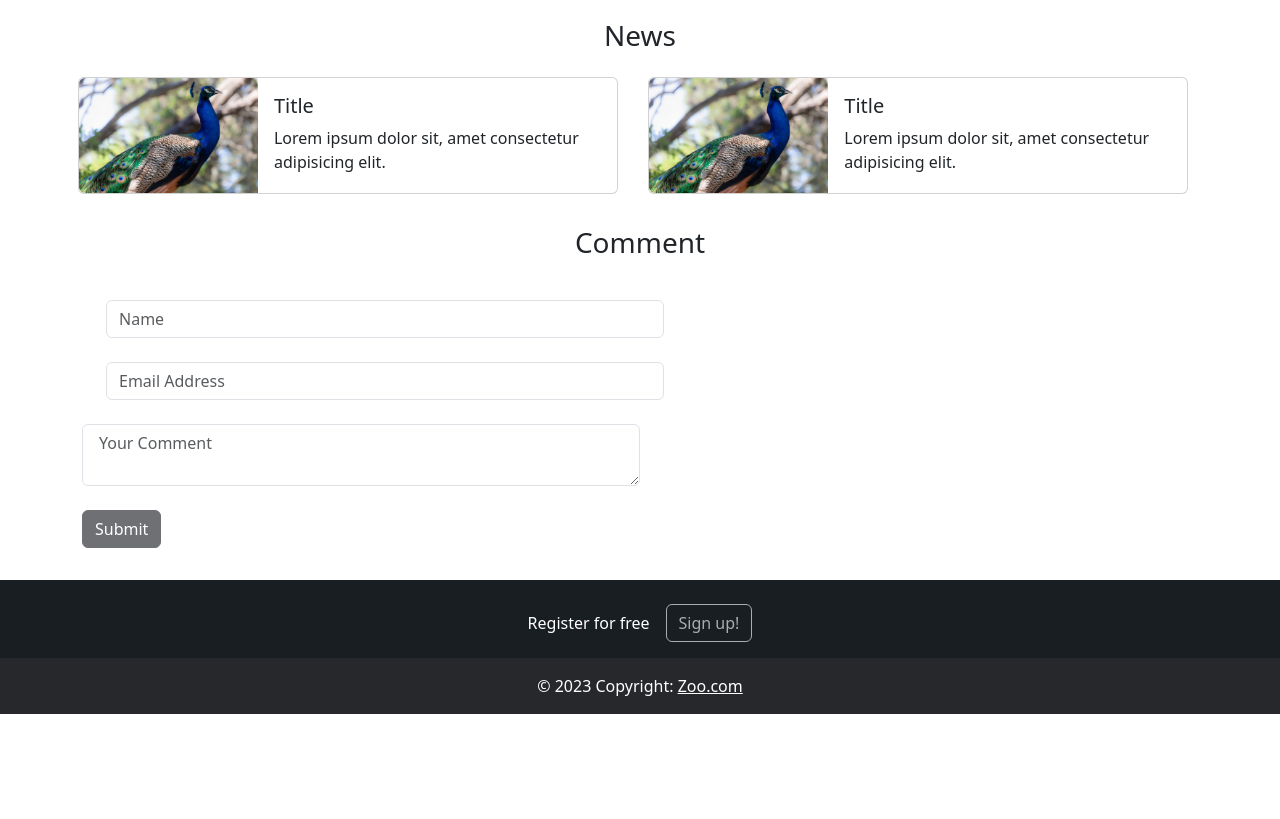
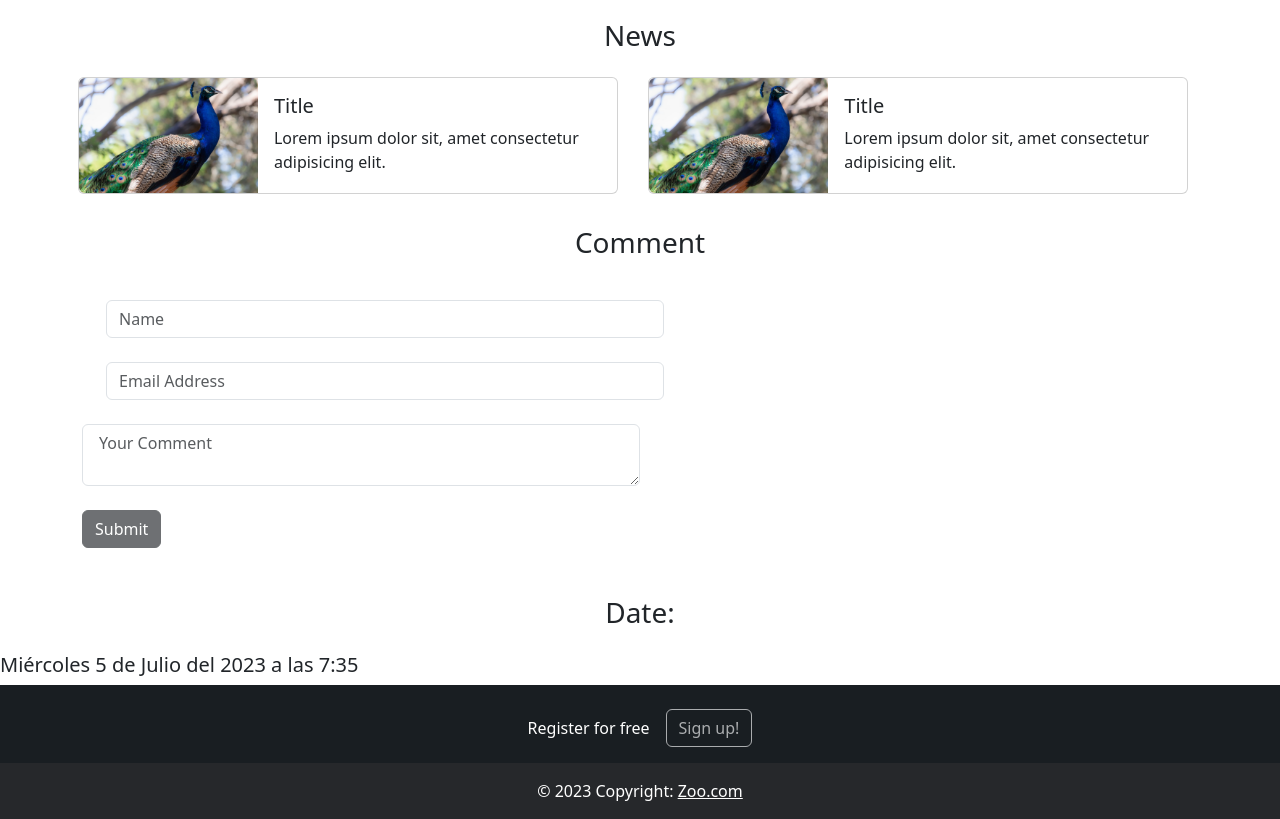
Before and after one commit to nasre21/html_css, a plain HTML site: page html/index.html in a window 1280 px wide. Shown: the part 744-1563 px from the top of the page. Before the commit the page ends 1458 px from the top, so only its background shows below. Drawn offline with nearby package versions, Linux system fonts and the light colour scheme.

Commit message:
add two function

```diff
--- a/html/index.html
+++ b/html/index.html
@@ -100,6 +100,16 @@
     </div>
 
 
+    <div class="text_h3">
+      <h3>Date:</h3>
+
+    </div>
+
+    <div>
+
+      <h5 id="date"></h5>
+    </div>
+
 
 
 
@@ -132,5 +142,8 @@
       </footer>
     </section>
 
+
+    <script src="../js/date.js"></script>
+
 </body>
 </html>
--- /dev/null
+++ b/js/date.js
@@ -0,0 +1,14 @@
+function showDate() {
+    const months = ["Enero", "Febrero", "Marzo", "Abril", "Mayo", "Junio", "Julio", "Agosto", "Septiembre", "Octubre", "Noviembre", "Diciembre"];
+    const days = ["Domingo", "Lunes", "Martes", "Miércoles", "Jueves", "Viernes", "Sábado"];
+    const date = new Date();
+    const day = days[date.getDay()];
+    const dia = date.getDate();
+    const hour = date.getHours();
+    const minutes = String(date.getMinutes()).padStart(2, '0');
+    const month = months[date.getMonth()];
+    const year = date.getFullYear();
+    document.getElementById("date").innerHTML = `${day} ${dia} de ${month} del ${year} a las ${hour}:${minutes}`;
+  }
+
+  showDate();
```
Also changed, not shown: html/contact.html (+5 -2 lines), js/script.js (+16 -0 lines).
